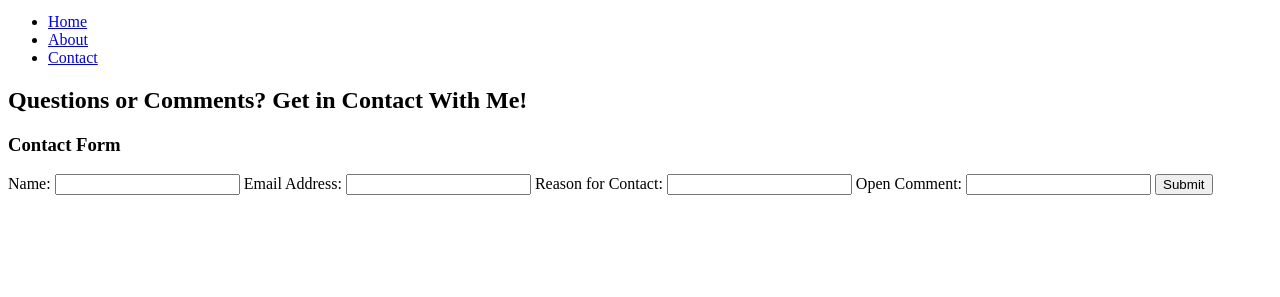
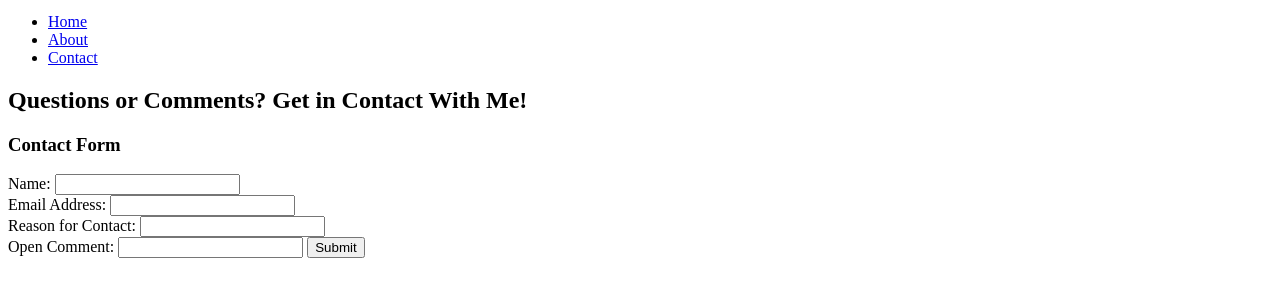
Before and after one commit to TBramb5/mi349_blog, a plain HTML site: page contact.html in a window 1280 px wide. Shown: the part 101-398 px from the top of the page. Drawn offline with Linux system fonts and the light colour scheme.

Commit message:
form formatting

```diff
--- a/contact.html
+++ b/contact.html
@@ -25,12 +25,18 @@
         <label for="">Name:
             <input type="text">
         </label>
+    </form>
+    <form action="">
         <label for="">Email Address:
             <input type="text">
         </label>
+    </form>
+    <form action="">
         <label for="">Reason for Contact:
-            <input type="text">
+            <input type="">
         </label>
+    </form>
+    <form action="">
         <label for="">Open Comment:
             <input type="text">
         </label>
```
